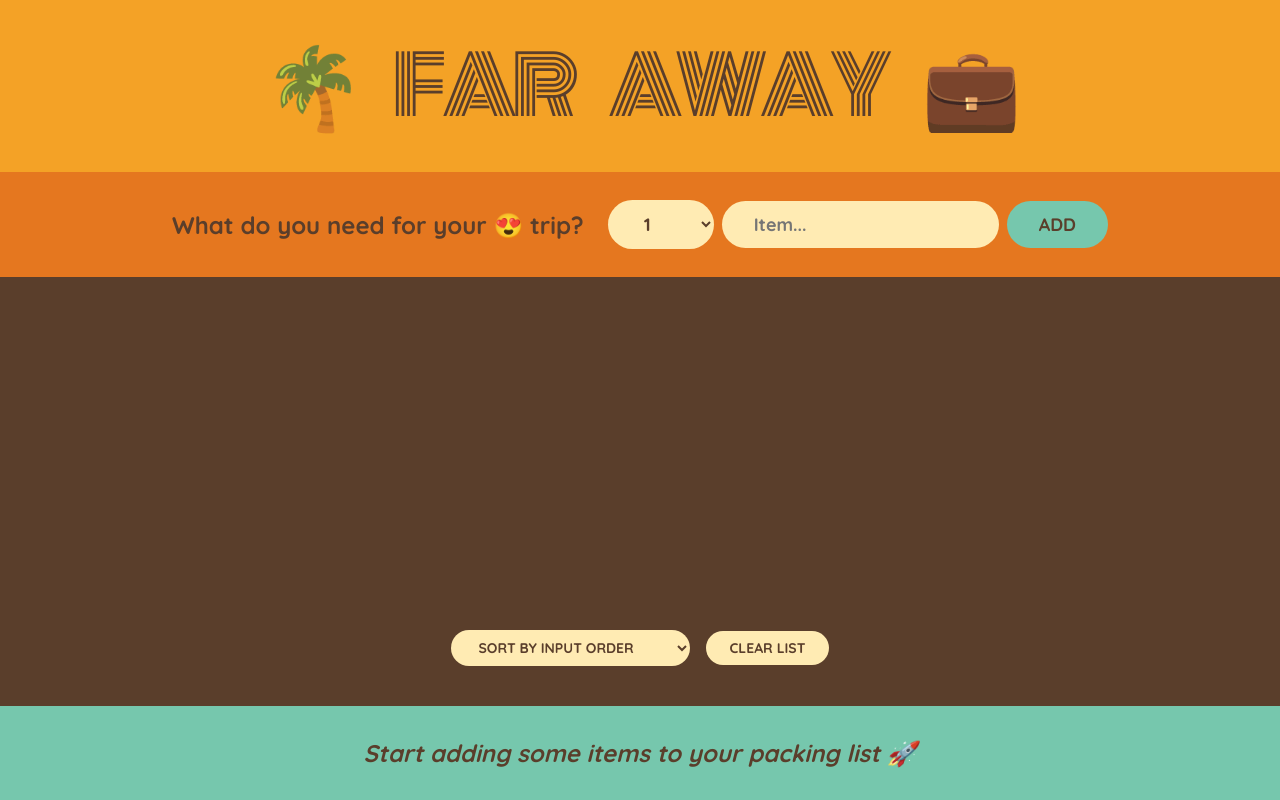
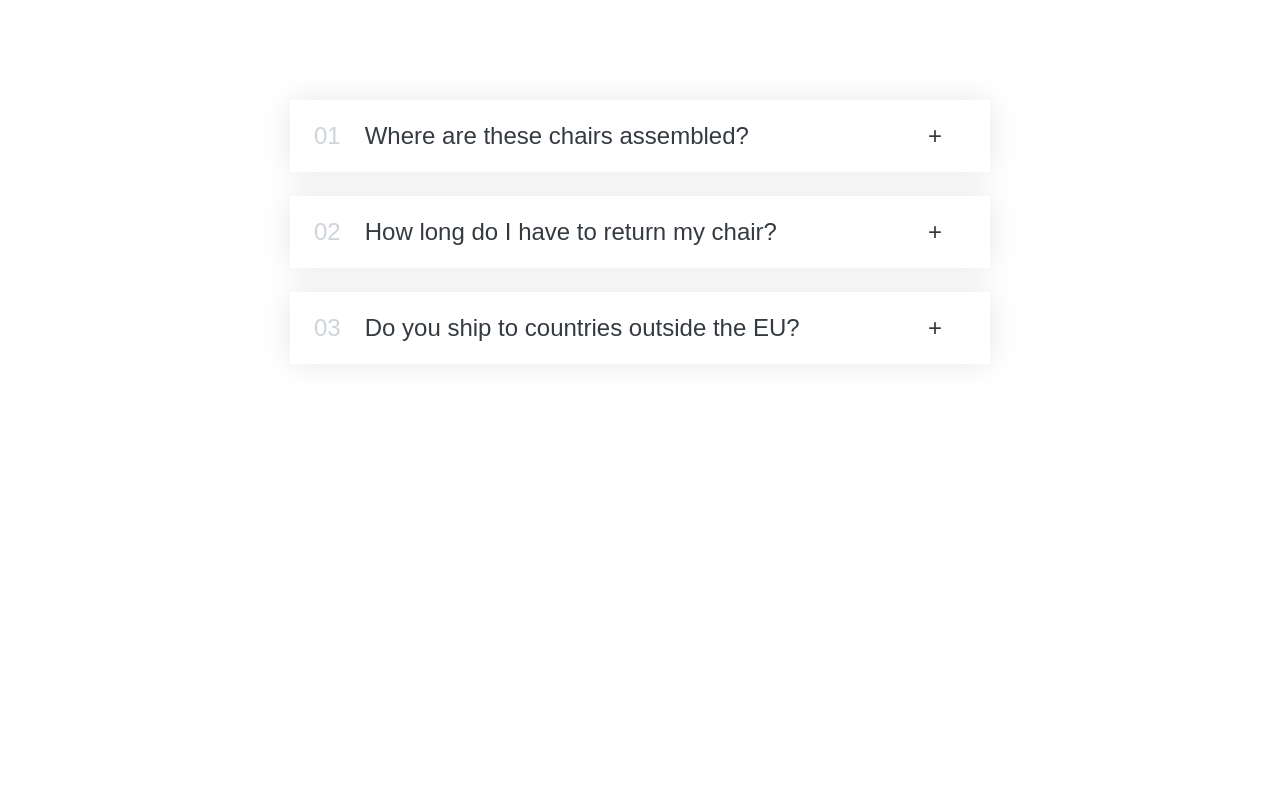
Before and after one commit to sharpWit/react-miniProjects, a React (Create React App) app: page / in a window 1280 px wide. Built offline with nearby package versions, Linux system fonts and the light colour scheme.

Commit message:
an accordion added

```diff
--- a/src/App.js
+++ b/src/App.js
@@ -1,52 +1,10 @@
-import { useState } from "react";
-import Stats from "./components/Stats";
-import PackingList from "./components/PackingList";
-import Form from "./components/Form";
-import Logo from "./components/Logo";
-
-// const initialItems = [
-//   { id: 1, description: "Passports", quantity: 2, packed: false },
-//   { id: 2, description: "Socks", quantity: 12, packed: true },
-//   { id: 3, description: "charger", quantity: 1, packed: false },
-// ];
-
-export default function App() {
-  const [items, setItems] = useState([]);
-  function handleAddItems(item) {
-    setItems((items) => [...items, item]);
-  }
-
-  function handleDeleteItems(id) {
-    setItems((items) => items.filter((item) => item.id !== id));
-  }
-
-  function handleToggleItem(id) {
-    setItems((items) =>
-      items.map((item) =>
-        item.id === id ? { ...item, packed: !item.packed } : item
-      )
-    );
-  }
-
-  function handleClearList() {
-    const confirmed = window.confirm(
-      "Are you sure you want to delete all items?"
-    );
-
-    if (confirmed) setItems([]);
-  }
-
+import Accordion, { faqs } from "./components/accordion/Accordion";
+function App() {
   return (
-    <div className="app">
-      <Logo />
-      <Form onAddItems={handleAddItems} />
-      <PackingList
-        items={items}
-        onDeleteItem={handleDeleteItems}
-        onToggleItem={handleToggleItem}
-        onClearList={handleClearList}
-      />
-      <Stats items={items} />
+    <div>
+      <Accordion data={faqs} />
     </div>
   );
 }
+
+export default App;
--- /dev/null
+++ b/src/components/accordion/Accordion.js
@@ -0,0 +1,29 @@
+import AccordionItem from "./AccordionItem";
+import "./index.css";
+
+export const faqs = [
+  {
+    title: "Where are these chairs assembled?",
+    text: "Lorem ipsum dolor sit amet consectetur, adipisicing elit. Accusantium, quaerat temporibus quas dolore provident nisi ut aliquid ratione beatae sequi aspernatur veniam repellendus.",
+  },
+  {
+    title: "How long do I have to return my chair?",
+    text: "Pariatur recusandae dignissimos fuga voluptas unde optio nesciunt commodi beatae, explicabo natus.",
+  },
+  {
+    title: "Do you ship to countries outside the EU?",
+    text: "Excepturi velit laborum, perspiciatis nemo perferendis reiciendis aliquam possimus dolor sed! Dolore laborum ducimus veritatis facere molestias!",
+  },
+];
+
+function Accordion({ data }) {
+  return (
+    <div className="accordion">
+      {data.map((el, i) => (
+        <AccordionItem title={el.title} text={el.text} num={i} key={el.title} />
+      ))}
+    </div>
+  );
+}
+
+export default Accordion;
--- /dev/null
+++ b/src/components/accordion/AccordionItem.js
@@ -0,0 +1,18 @@
+import { useState } from "react";
+
+export default function AccordionItem({ num, title, text }) {
+  const [isOpen, setIsOpen] = useState(false);
+
+  function handleToggle() {
+    setIsOpen((isOpen) => !isOpen);
+  }
+
+  return (
+    <div className={`item ${isOpen ? "open" : ""}`} onClick={handleToggle}>
+      <p className="number">{num < 9 ? `0${num + 1}` : num + 1}</p>
+      <p className="title">{title}</p>
+      <p className="icon">{isOpen ? "-" : "+"}</p>
+      {isOpen && <div className="content-box">{text}</div>}
+    </div>
+  );
+}
--- /dev/null
+++ b/src/components/accordion/index.css
@@ -0,0 +1,72 @@
+* {
+  padding: 0;
+  margin: 0;
+  box-sizing: border-box;
+}
+
+body {
+  font-family: sans-serif;
+  color: #343a40;
+  line-height: 1;
+}
+
+.accordion {
+  width: 700px;
+  margin: 100px auto;
+  display: flex;
+  flex-direction: column;
+  gap: 24px;
+}
+
+.item {
+  box-shadow: 0 0 30px rgba(0, 0, 0, 0.1);
+  padding: 20px 24px;
+  padding-right: 48px;
+  cursor: pointer;
+  border-top: 4px solid #fff;
+  border-bottom: 4px solid #fff;
+
+  display: grid;
+  grid-template-columns: auto 1fr auto;
+  column-gap: 24px;
+  row-gap: 32px;
+  align-items: center;
+}
+
+.number {
+  font-size: 24px;
+  font-weight: 500;
+  color: #ced4da;
+}
+
+.title,
+.icon {
+  font-size: 24px;
+  font-weight: 500;
+}
+
+.content-box {
+  grid-column: 2 / -1;
+  padding-bottom: 16px;
+  line-height: 1.6;
+}
+
+.content-box ul {
+  color: #868e96;
+  margin-left: 16px;
+  margin-top: 16px;
+
+  display: flex;
+  flex-direction: column;
+  gap: 12px;
+}
+
+/* OPEN STATE */
+.open {
+  border-top: 4px solid #087f5b;
+}
+
+.open .number,
+.open .title {
+  color: #087f5b;
+}
```
Also changed, not shown: src/AppX.js (added, +46 -0 lines).
